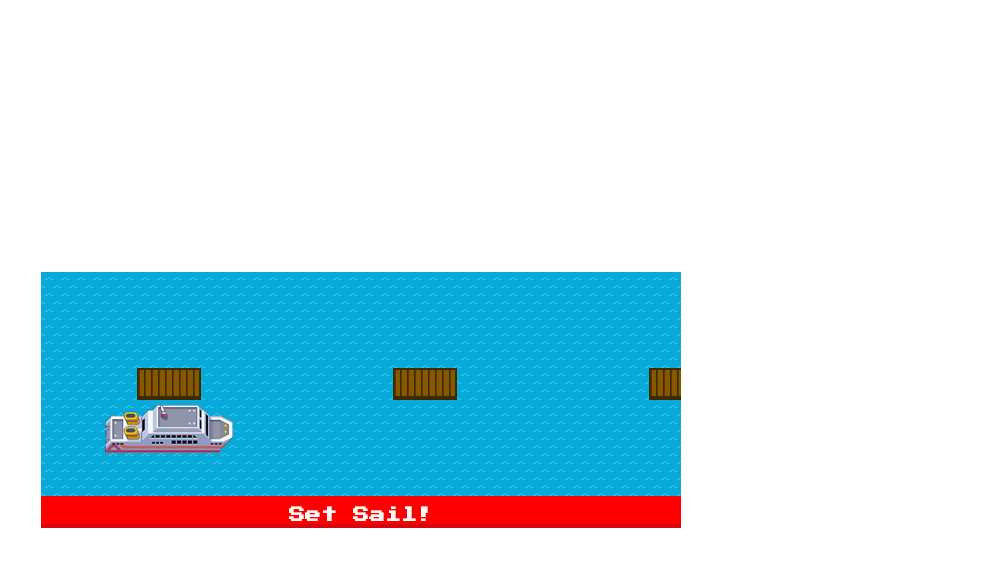
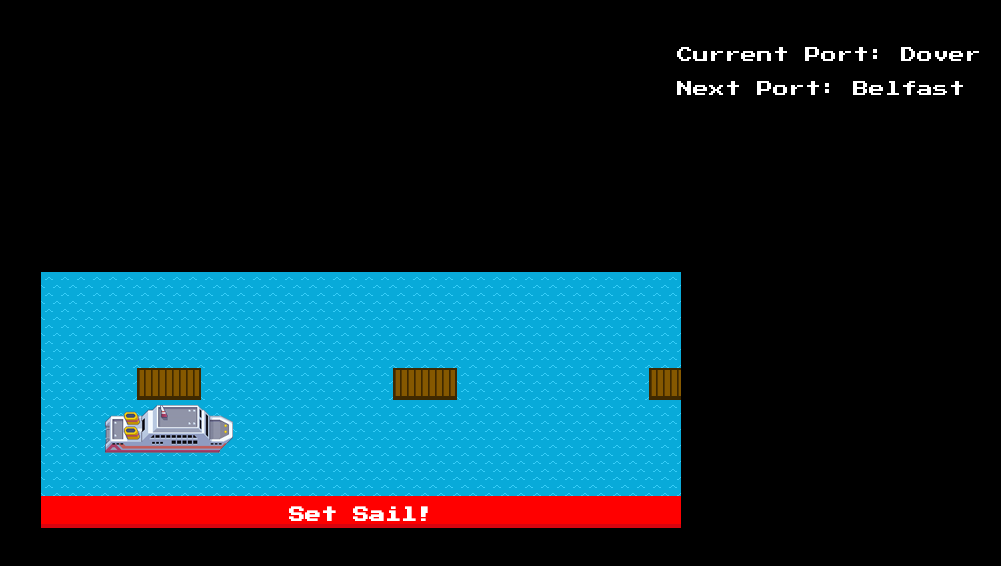
Before and after one commit to toothless13/cruise-ships, a website: page index.html in a window 1280 px wide. Shown: the whole page, without its empty margins (279-1280 px from the left). Drawn offline with Linux system fonts and the light colour scheme.

Commit message:
add renderHud method to Controller

```diff
--- a/css/style.css
+++ b/css/style.css
@@ -4,11 +4,19 @@ body {
 }
 
 body {
-    background-color: hsl(0, 0, 0);
+    background-color: black;
+    color: white;
     display: flex;
     justify-content: center;
     align-items: center;
     font-family: 'Press Start 2P', cursive;
+}
+
+#hud {
+    position: absolute;
+    right:0;
+    top: 10px;
+    padding: 20px;
 }
 
 #viewport {
--- a/index.html
+++ b/index.html
@@ -11,6 +11,10 @@
     <title>Cruise Ships</title>
 </head>
 <body>
+    <div id="hud">
+        <p id="currentPortDisplay"></p>
+        <p id="nextPortDisplay"></p>
+    </div>
     <div id="viewport">
         <div id="ports"></div>
         <div id="ship"></div>
--- a/src/Controller.js
+++ b/src/Controller.js
@@ -6,6 +6,7 @@
             document.querySelector('#sailbutton').addEventListener('click', () => {
                 this.setSail();
             });
+            this.renderHud();
         }
 
         initialiseSea() {
@@ -61,11 +62,12 @@
                     ship.setSail();
                     ship.dock();
                     this.renderMessage(`You have arrived at ${ship.currentPort.name}`);
+                    this.renderHud();
                     clearInterval(sailInterval);
                 }
 
                 shipElement.style.left = `${shipLeft + 1}px`;
-            }, 10);
+            }, 20);
         }
 
         renderMessage(message) {
@@ -78,6 +80,23 @@
                 document.querySelector('#viewport').removeChild(messageElement)
             }, 2000);
         }
+
+        renderHud() {
+            const ship = this.ship;
+            const hud = document.querySelector('#hud');
+            const currentPortDisplay = document.querySelector('#currentPortDisplay')
+            currentPortDisplay.innerHTML = `Current Port: ${ship.currentPort.name}`;
+
+            const nextPortIndex = ship.itinerary.ports.indexOf(ship.currentPort) + 1;
+
+            const nextPort = ship.itinerary.ports[nextPortIndex];
+
+            if(!nextPort) {
+                return nextPortDisplay.innerHTML = "";
+            } else {
+                nextPortDisplay.innerHTML = `Next Port: ${ship.itinerary.ports[nextPortIndex].name}`;
+            }
+        }
     }
 
     if(typeof module !== 'undefined' && module.exports) {
```
